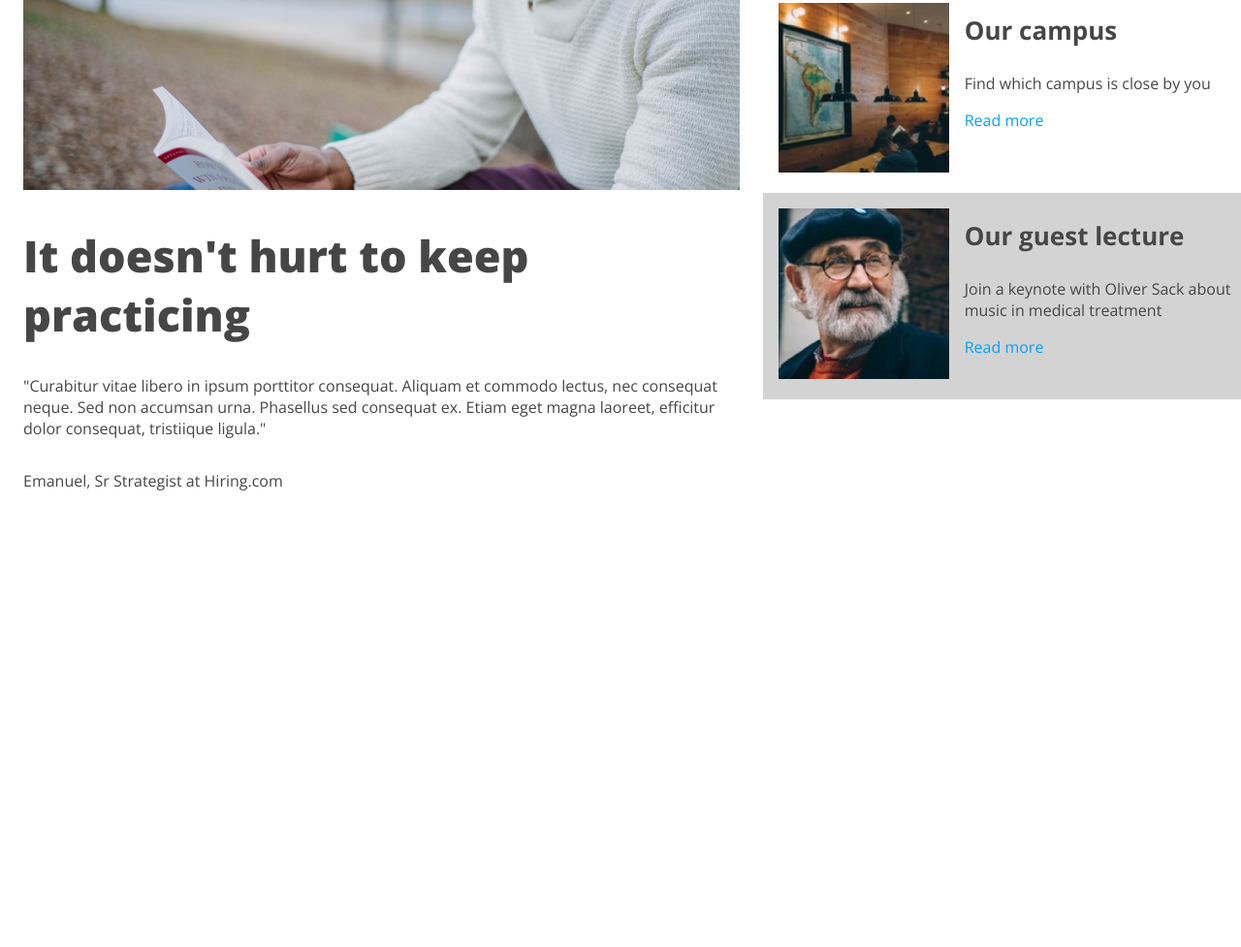
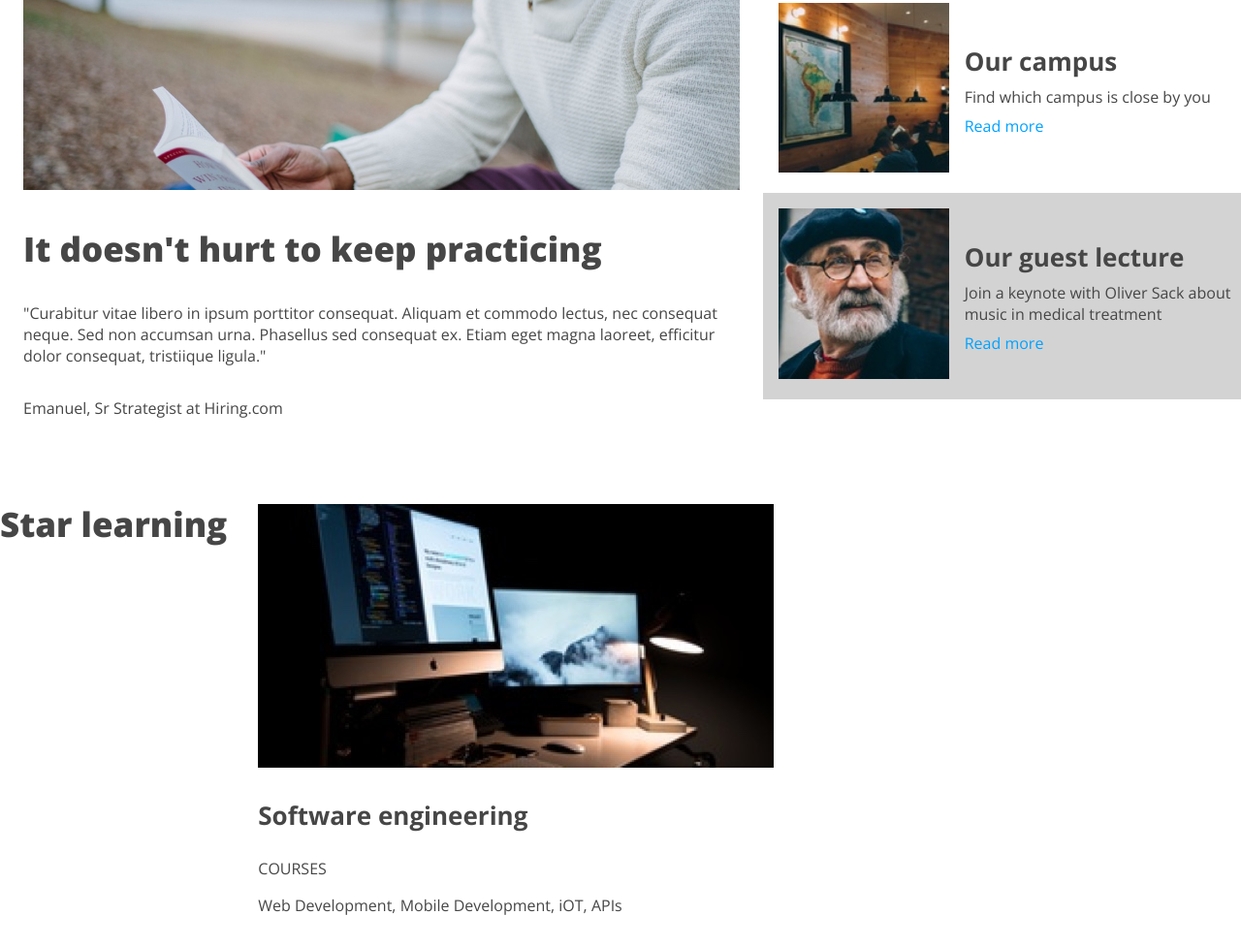
Before and after one commit to Djon-Dark/colmaracademy, a plain HTML site: page index.html in a window 1280 px wide. Shown: the part 921-1898 px from the top of the page at 97% size. Before the commit the page ends 1484 px from the top, so only its background shows below. Drawn offline with nearby package versions, Linux system fonts and the light colour scheme.

Commit message:
Second part done

```diff
--- a/index.html
+++ b/index.html
@@ -24,7 +24,7 @@
         </div>
     </nav>
 
-    <!-- MAIN PART -->
+    <!-- PART 1 -->
     <div class="bigbox one">
         <div class="left">
             <img src="./resources/images/banner.jpg">
@@ -35,10 +35,12 @@
             <div><button>Start here</button></div>
         </div>
     </div>
+
+    <!-- PART 2 -->
     <div class="bigbox two">
         <div class="left">
             <img src="resources/images/information-main.jpg">
-            <p><h1>It doesn't hurt to keep practicing</h1></p>
+            <p><h2>It doesn't hurt to keep practicing</h2></p>
             <p>"Curabitur vitae libero in ipsum porttitor consequat. Aliquam et commodo lectus, nec consequat neque. Sed non accumsan urna. Phasellus sed consequat ex. Etiam eget magna laoreet, efficitur dolor consequat, tristiique ligula."</p>
             <p>Emanuel, Sr Strategist at Hiring.com</p>
         </div>
@@ -75,8 +77,30 @@
             </div>
         </div>
     </div>
-    <div class="bigbox 3"></div>
-    <div class="bigbox 2"></div>
+
+    <!-- PART 3 -->
+
+    <div class="bigbox three">
+        <h2>Star learning</h2>
+        <div class="grid">
+            <div class="block">
+                <div class="img">
+                    <img src="resources/images/course-software.jpg">
+                </div>
+                <div class="content">
+                    <h3>Software engineering</h3>
+                    <p>COURSES</p>
+                    <p>Web Development, Mobile Development, iOT, APIs</p>
+                </div>
+            </div>
+            <div class="block"></div>
+            <div class="block"></div>
+            <div class="block"></div>
+            <div class="block"></div>
+            <div class="block"></div>
+        </div>
+    </div>
+    <div class="bigbox four"></div>
     <footer>
 
     </footer>
--- a/style.css
+++ b/style.css
@@ -21,6 +21,11 @@ a{
 
 h1{
     font-size: 45px;
+    font-weight: 900;
+}
+
+h2{
+    font-size: 35px;
     font-weight: 900;
 }
 
@@ -133,8 +138,32 @@ button{
 
 .featurete .content{
     width: 65%;
+    display: flex;
+    flex-direction: column;
+    justify-content: center;
 }
 
 .guest{
     background-color: lightgrey;
 }
+
+.featurete h3,
+.featurete p,
+.featurete a{
+    margin: 4px 0;
+}
+
+.bigbox .three{
+    display: flex;
+    flex-direction: column;
+    align-items: center;
+    background-color: lightgray;
+}
+
+.grid{
+
+}
+
+.block{
+    margin:32px;
+}
```
